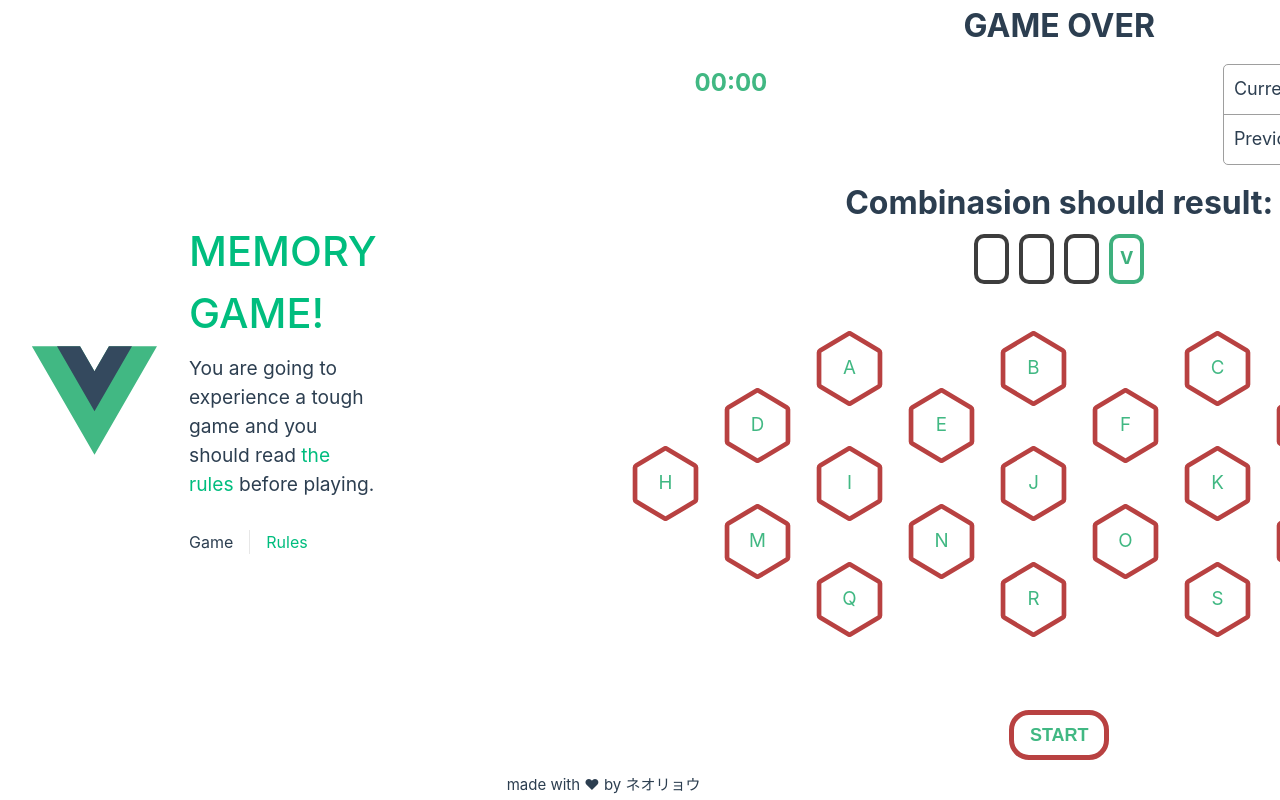
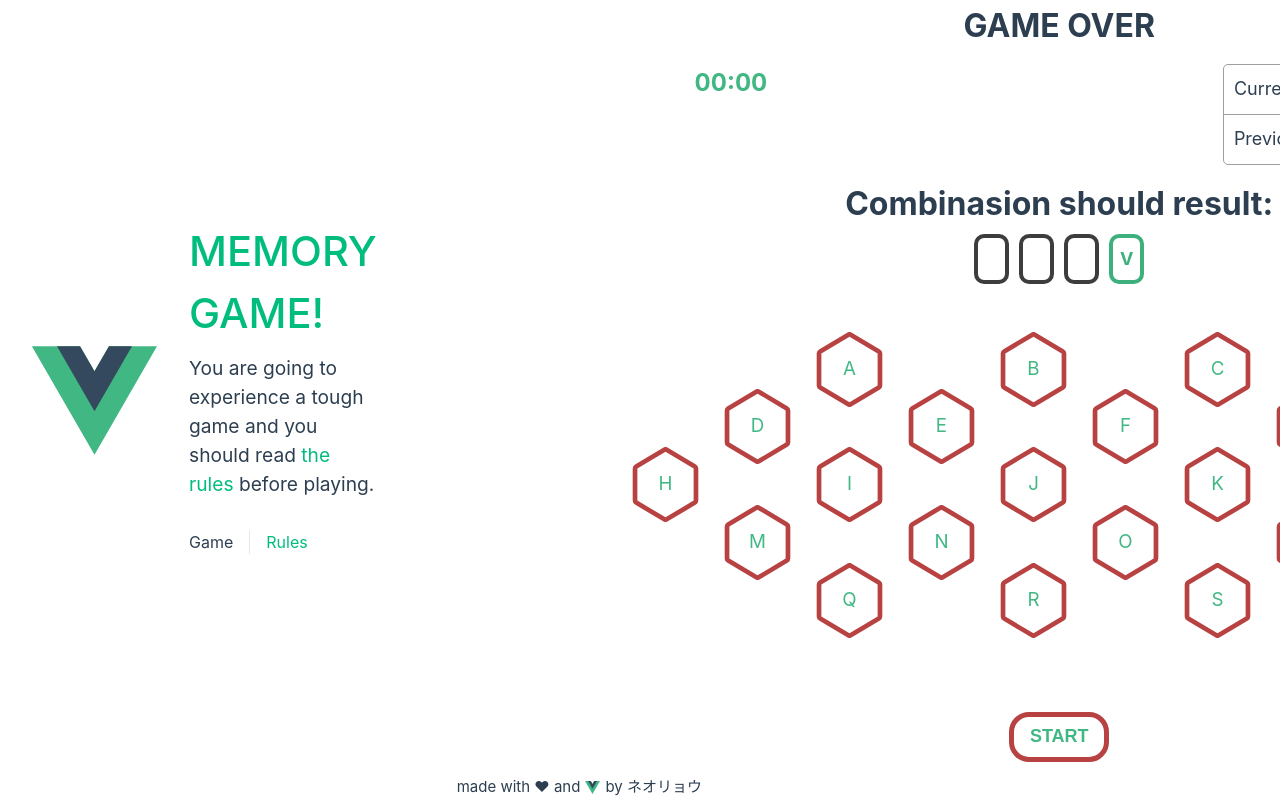
Before and after one commit to Neo-Ryo/memory-game, a Vue app: page / in a window 1280 px wide. Shown: the top 800 px of the page. Built offline with nearby package versions, Linux system fonts and the light colour scheme.

Commit message:
cleaning

```diff
--- a/src/components/HiveGame.vue
+++ b/src/components/HiveGame.vue
@@ -128,7 +128,6 @@ function handleStartStop() {
 .previous-score {
   width: 100%;
   padding: 10px;
-  /* border: 1px solid #9e9e9e; */
 }
 .game-phase-description {
   display: flex;
--- /dev/null
+++ b/src/components/icons/VueSvg.vue
@@ -0,0 +1,25 @@
+<template>
+  <a class="vue-svg" href="https://vuejs.org/" target="_blank">
+    <svg xmlns="http://www.w3.org/2000/svg" viewBox="0 0 261.76 226.69" height="15" width="15">
+      <path
+        d="M161.096.001l-30.225 52.351L100.647.001H-.005l130.877 226.688L261.749.001z"
+        fill="#41b883"
+      />
+      <path
+        d="M161.096.001l-30.225 52.351L100.647.001H52.346l78.526 136.01L209.398.001z"
+        fill="#34495e"
+      />
+    </svg>
+  </a>
+</template>
+
+<style scoped>
+.vue-svg {
+  display: flex;
+  justify-content: center;
+  align-items: center;
+  height: 25px;
+  width: 15px;
+  margin: 0 5px;
+}
+</style>
--- a/src/game-setup/playerInput.ts
+++ b/src/game-setup/playerInput.ts
@@ -21,10 +21,6 @@ export function handleEnterInupts(i: string, selected: Ref<boolean>) {
   }
 }
 
-// export function deleteInput() {
-//   if (playerInput.value.length > 0) playerInput.value.pop()
-// }
-
 export function submitCombi() {
   playerHasSubmit.value = !playerHasSubmit.value
   const res = checkIfValidInput(playerInput.value)
--- a/src/router/index.ts
+++ b/src/router/index.ts
@@ -12,9 +12,6 @@ const router = createRouter({
     {
       path: '/rules',
       name: 'rules',
-      // route level code-splitting
-      // this generates a separate chunk (About.[hash].js) for this route
-      // which is lazy-loaded when the route is visited.
       component: () => import('../views/AboutView.vue')
     },
     {
--- a/src/views/HomeView.vue
+++ b/src/views/HomeView.vue
@@ -2,18 +2,19 @@
 import HiveGame from '../components/HiveGame.vue'
 import github from '../assets/github.png'
 import linkedin from '../assets/logo-linkedin.png'
+import VueSvg from '../components/icons/VueSvg.vue'
 </script>
 
 <template>
   <main>
     <HiveGame />
     <div class="footer">
-      <a href="https://github.com/Neo-Ryo" target="_blank">
-        <img class="images" :src="github" alt="github" width="20" height="20" />
+      made with ❤ and <VueSvg /> by ネオリョウ
+      <a class="images" href="https://github.com/Neo-Ryo" target="_blank">
+        <img :src="github" alt="github" width="20" height="20" />
       </a>
-      made with ❤ by ネオリョウ
-      <a href="https://www.linkedin.com/in/marc-schiavone/" target="_blank">
-        <img class="images" :src="linkedin" alt="linkedin" width="20" height="20" />
+      <a class="images" href="https://www.linkedin.com/in/marc-schiavone/" target="_blank">
+        <img :src="linkedin" alt="linkedin" width="20" height="20" />
       </a>
     </div>
   </main>
@@ -27,10 +28,14 @@ main {
 }
 
 .images {
+  display: flex;
+  justify-content: center;
+  align-items: center;
+  height: 20px;
+  width: 20px;
   filter: invert(100%);
   -webkit-filter: invert(100%);
-  margin-right: 15px;
-  margin-left: 15px;
+  margin-left: 5px;
 }
 
 .footer {
```
Also changed, not shown: src/utils/breakPoints.ts (deleted, +0 -19 lines).
